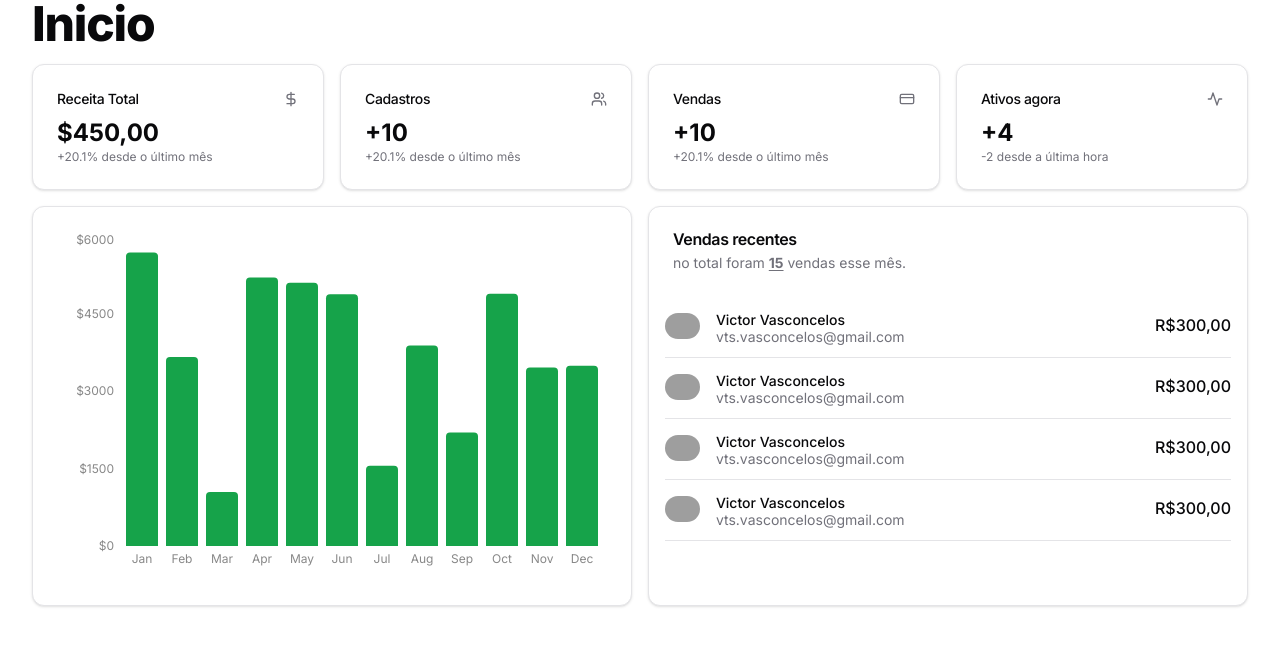
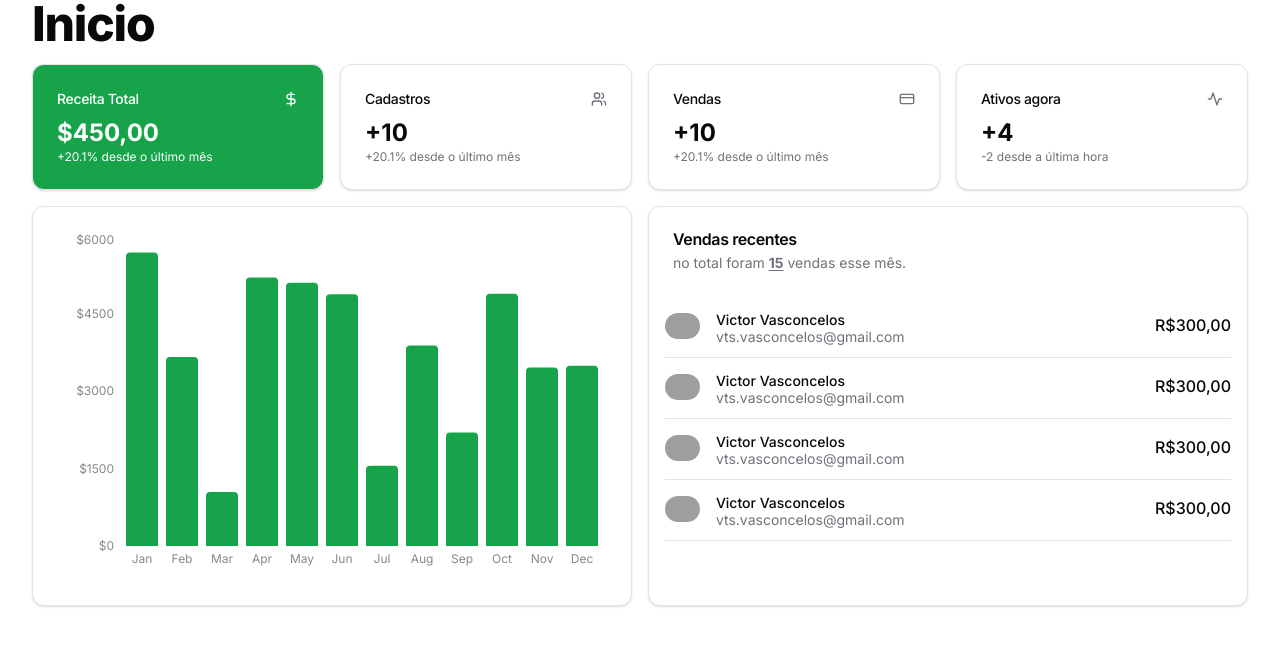
Before and after one commit to VtVasconcelos/shadcn-dashboard, a Next.js app: page / in a window 1280 px wide. Shown: the top 646 px of the page. Built offline with nearby package versions, Linux system fonts and the light colour scheme; grey boxes are pictures that could not be loaded.

Commit message:
feat: cards format animation

```diff
--- a/components/pages/home/cards.tsx
+++ b/components/pages/home/cards.tsx
@@ -1,12 +1,13 @@
 import { Card, CardContent, CardHeader, CardTitle } from "@/components/ui/card";
+import CardWithGraph from "./cardWithGraph";
 
 export default function Cards() {
     return (
-        <div className="grid gap-4 md:grid-cols-2 lg:grid-cols-4 my-4">
-            <Card>
+        <div className="grid gap-4 md:grid-cols-2 lg:grid-cols-4 my-4 items-center cursor-default">
+            <Card className="h-full bg-primary text-white hover:scale-105 transition-all">
                 <CardHeader className="flex flex-row items-center justify-between space-y-0 pb-2">
                     <CardTitle className="text-sm font-medium">
-                    Receita Total
+                        Receita Total
                     </CardTitle>
                     <svg
                         xmlns="http://www.w3.org/2000/svg"
@@ -16,19 +17,19 @@ export default function Cards() {
                         strokeLinecap="round"
                         strokeLinejoin="round"
                         strokeWidth="2"
-                        className="h-4 w-4 text-muted-foreground"
+                        className="h-4 w-4 text-white"
                     >
                         <path d="M12 2v20M17 5H9.5a3.5 3.5 0 0 0 0 7h5a3.5 3.5 0 0 1 0 7H6" />
                     </svg>
                 </CardHeader>
                 <CardContent>
                     <div className="text-2xl font-bold">$450,00</div>
-                    <p className="text-xs text-muted-foreground">
+                    <p className="text-xs text-white">
                         +20.1% desde o último mês
                     </p>
                 </CardContent>
             </Card>
-            <Card>
+            <Card className="h-full hover:scale-105 transition-all">
                 <CardHeader className="flex flex-row items-center justify-between space-y-0 pb-2">
                     <CardTitle className="text-sm font-medium">
                         Cadastros
@@ -51,11 +52,11 @@ export default function Cards() {
                 <CardContent>
                     <div className="text-2xl font-bold">+10</div>
                     <p className="text-xs text-muted-foreground">
-                    +20.1% desde o último mês
+                        +20.1% desde o último mês
                     </p>
                 </CardContent>
             </Card>
-            <Card>
+            <Card className="h-full hover:scale-105 transition-all">
                 <CardHeader className="flex flex-row items-center justify-between space-y-0 pb-2">
                     <CardTitle className="text-sm font-medium">Vendas</CardTitle>
                     <svg
@@ -75,11 +76,11 @@ export default function Cards() {
                 <CardContent>
                     <div className="text-2xl font-bold">+10</div>
                     <p className="text-xs text-muted-foreground">
-                    +20.1% desde o último mês
+                        +20.1% desde o último mês
                     </p>
                 </CardContent>
             </Card>
-            <Card>
+            <Card className="h-full hover:scale-105 transition-all">
                 <CardHeader className="flex flex-row items-center justify-between space-y-0 pb-2">
                     <CardTitle className="text-sm font-medium">
                         Ativos agora
--- a/package.json
+++ b/package.json
@@ -30,6 +30,7 @@
     "class-variance-authority": "^0.7.0",
     "clsx": "^2.0.0",
     "date-fns": "^2.30.0",
+    "lucide-react": "^0.279.0",
     "next": "latest",
     "next-themes": "^0.2.1",
     "react": "latest",
```
Also changed, not shown: 1 other file (tests, documents, lock files or other folders).
